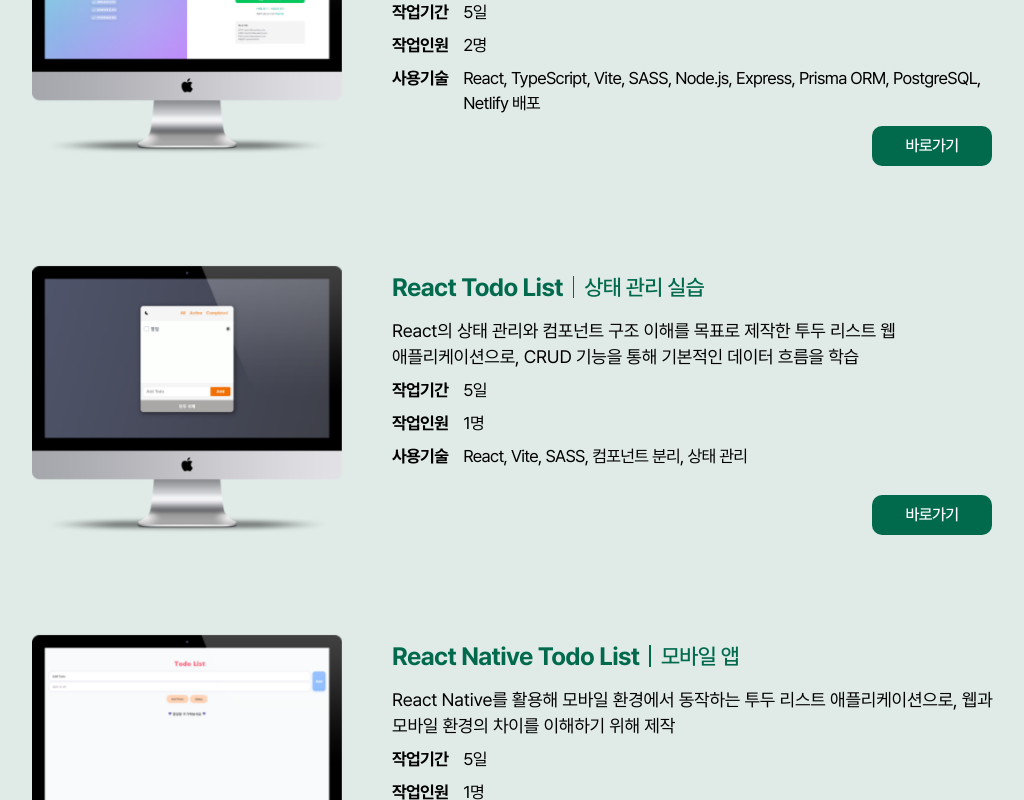
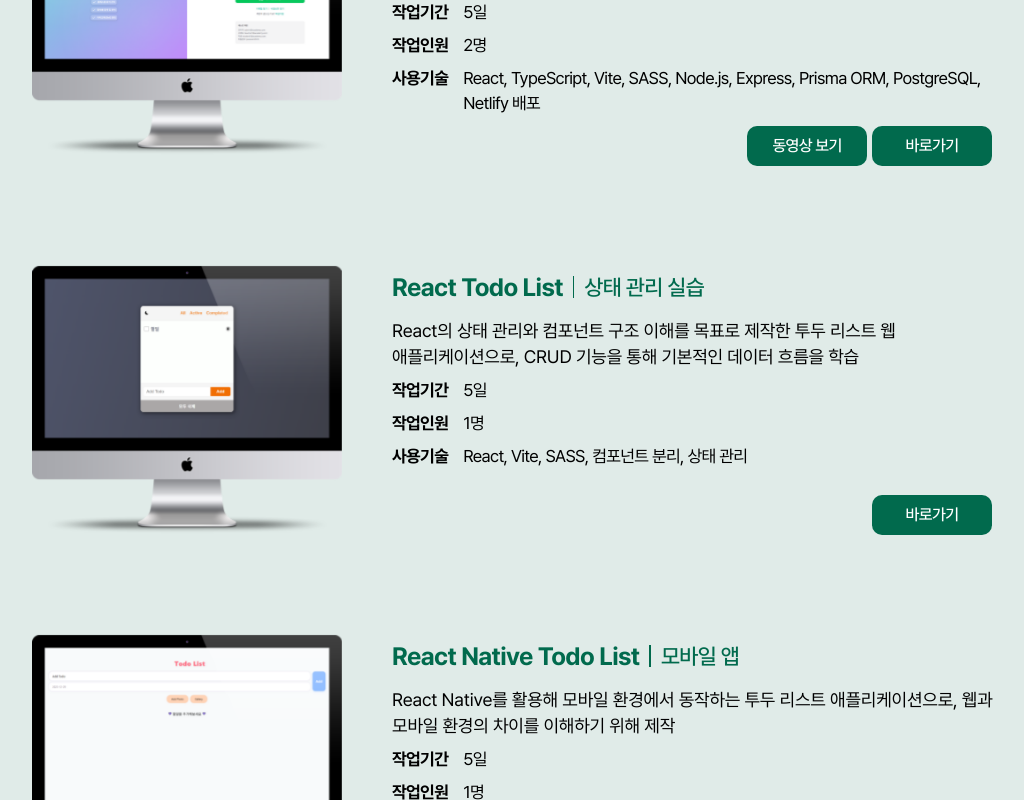
Before and after one commit to KwonHeena/Portfolio, a Next.js app: page / in a window 1280 px wide. Shown: the part 3560-4360 px from the top of the page, without its empty margins (248-1272 px from the left). Built offline with nearby package versions, Linux system fonts and the light colour scheme.

Commit message:
바이브코딩 동영상 추가

```diff
--- a/src/app/pages/Portfolio/Portfolio.module.scss
+++ b/src/app/pages/Portfolio/Portfolio.module.scss
@@ -322,11 +322,49 @@
                   }
                 }
               }
-              .link{
-                display: inline-block;
+              .btn_wrap{
+                display: flex;
+                gap: 5px;
                  position: absolute;
                  bottom: 0;
                   right: 20px;
+                  button{
+                    display: inline-block;
+                    min-width: 120px;
+                    line-height: 40px;
+                    background: $mainColor;
+                    text-align: center;
+                    border-radius: 10px;
+                    color: #fff;
+                    font-weight: 500;
+                    transition: all 0.3s;
+                    @include m.tablet{
+                      min-width: 90px;
+                      line-height: 35px;
+                      font-size: 15px;
+                      right: 0px;
+                    }
+                    @include m.phone{
+                      font-size: 14px;
+                    }
+                    .ico_hide{
+                      width: 0;
+                      transform: scale(0);
+                      transition: 0.3s;
+                      vertical-align: middle;
+                      margin-top: -1px;
+                    }
+                    &:hover{
+                      background: #d4a017;
+                      .ico_hide{
+                        width: 16px;
+                        transform: scale(1);
+                        margin-left: 5px;
+                      }
+                    }
+                  }
+                  .link{
+                    display: inline-block;
                     min-width: 120px;
                     line-height: 40px;
                     background: $mainColor;
@@ -364,6 +402,38 @@
               }
             }
           }
+          .videoOpen_wrap{
+            display: flex;
+            align-items: center;
+            justify-content: center;
+            z-index: 11;
+            width: 100%;
+            height: 100%;
+            position: fixed;
+            inset: 0;
+            text-align: center;
+            background: rgba(0,0,0,0.6);
+            video {
+              max-width: 800px;
+              width: calc(100% - 80px);
+              max-height: 80vh;
+            }
+            .popClose{
+              max-width: 800px;
+              width: calc(100% - 80px);
+              text-align: right;
+              position: absolute;
+              top: 50px;
+              font-size: 50px;
+              font-weight: bold;
+              color: #fff;
+              @include m.mobile{
+                top: 80px;
+                font-size: 30px;
               }
             }
           }
+      }
+    }
+  }
+}
--- a/src/app/pages/Portfolio/Portfolio.tsx
+++ b/src/app/pages/Portfolio/Portfolio.tsx
@@ -5,7 +5,7 @@ import { Pagination } from 'swiper/modules'
 import 'swiper/css';
 import 'swiper/css/pagination'
 import styles from './Portfolio.module.scss'
-import { FaArrowRight } from "react-icons/fa6";
+import { FaArrowRight, FaXmark } from "react-icons/fa6";
 
 type Project = {
   title : string,
@@ -26,6 +26,7 @@ const Portfolio = ({portRef} : Props) => {
   const proRef = useRef<(HTMLLIElement | null)[]>([])
   const [activeIndex, setActiveIndex] = useState(0)
   const [project, setProject] = useState<Project[]>([])
+  const [showVideo, setShowVideo] = useState(false)
 
   // 포트폴리오 json 불러오기
   const fetchData = async () => {
@@ -64,6 +65,20 @@ const Portfolio = ({portRef} : Props) => {
 
   return () => observer.disconnect()
 }, [project])
+
+  // 비디오 팝업 켜질 때 body 스타일 추가
+  useEffect(() => {
+    if(showVideo) {
+      document.body.style.overflow = 'hidden'
+    }
+    else{
+      document.body.style.overflow = ''
+    }
+  }, [showVideo])
+
+  const popClose = () => {
+    setShowVideo(false)
+  }
 
   return (
     <section className={styles.section03} ref={portRef}>
@@ -280,9 +295,7 @@ const Portfolio = ({portRef} : Props) => {
               </div>
             <ul className={styles.list}>
               {project.map((item, idx) => (
-                <li
-                  key={idx} ref={(el) => {proRef.current[idx] = el}} className={styles.pro}
-                >
+                <li key={idx} ref={(el) => {proRef.current[idx] = el}} className={styles.pro}>
                   <div className={styles.img_wrap}>
                     {
                       <img src={`/images/portfolio0${idx + 1}.png`} />
@@ -296,11 +309,31 @@ const Portfolio = ({portRef} : Props) => {
                       <p><span>작업인원</span>{item.people}</p>
                       <p><span>사용기술</span>{item.stack}</p>
                     </div>
-                    <a target="_blank" href={item.link} className={styles.link}>바로가기<FaArrowRight className={styles.ico_hide} /></a>
+                    <div className={styles.btn_wrap}>
+                      {
+                        item.title === '학생 출결 관리 프로그램' && (
+                          <div>
+                            <button className={styles.open} onClick={() => setShowVideo(true)}>동영상 보기<FaArrowRight className={styles.ico_hide} /></button>
+                          </div>
+                        )
+                      }
+
+                      <a target="_blank" href={item.link} className={styles.link}>바로가기<FaArrowRight className={styles.ico_hide} /></a>
+                    </div>
                   </div>
                 </li>
               ))}
             </ul>
+              {
+                showVideo === true && (
+                  <div className={styles.videoOpen_wrap}>
+                    <div className={styles.video_inner}>
+                      <video src="/videos/video01.mp4" autoPlay muted loop></video>
+                    </div>
+                    <button className={styles.popClose} onClick={popClose}><FaXmark /></button>
+                  </div>
+                )
+              }
           </div>
         </div>
       </div>
```
Also changed, not shown: 1 other file (tests, documents, lock files or other folders). Lines whose indentation alone changed are shown as unchanged.
